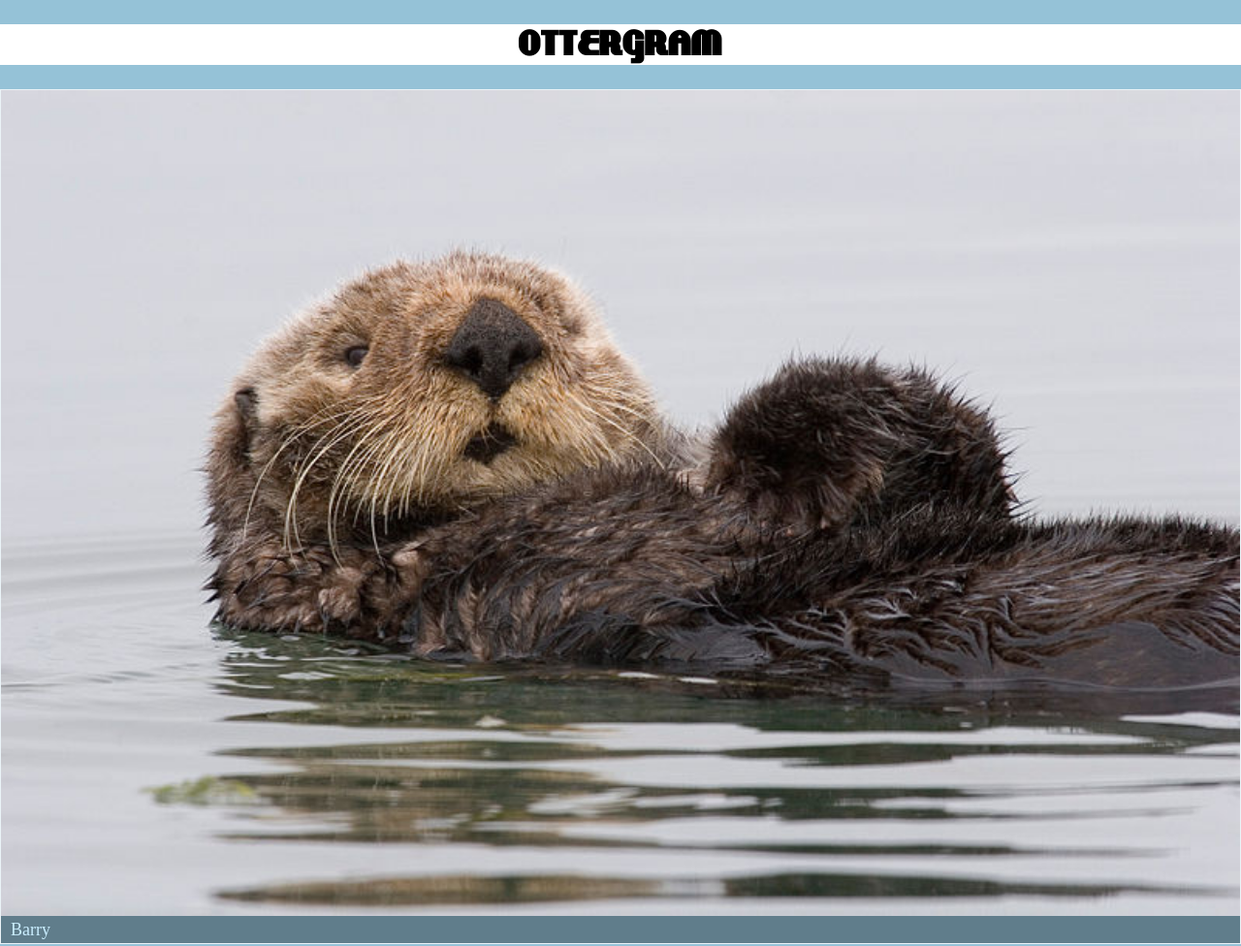
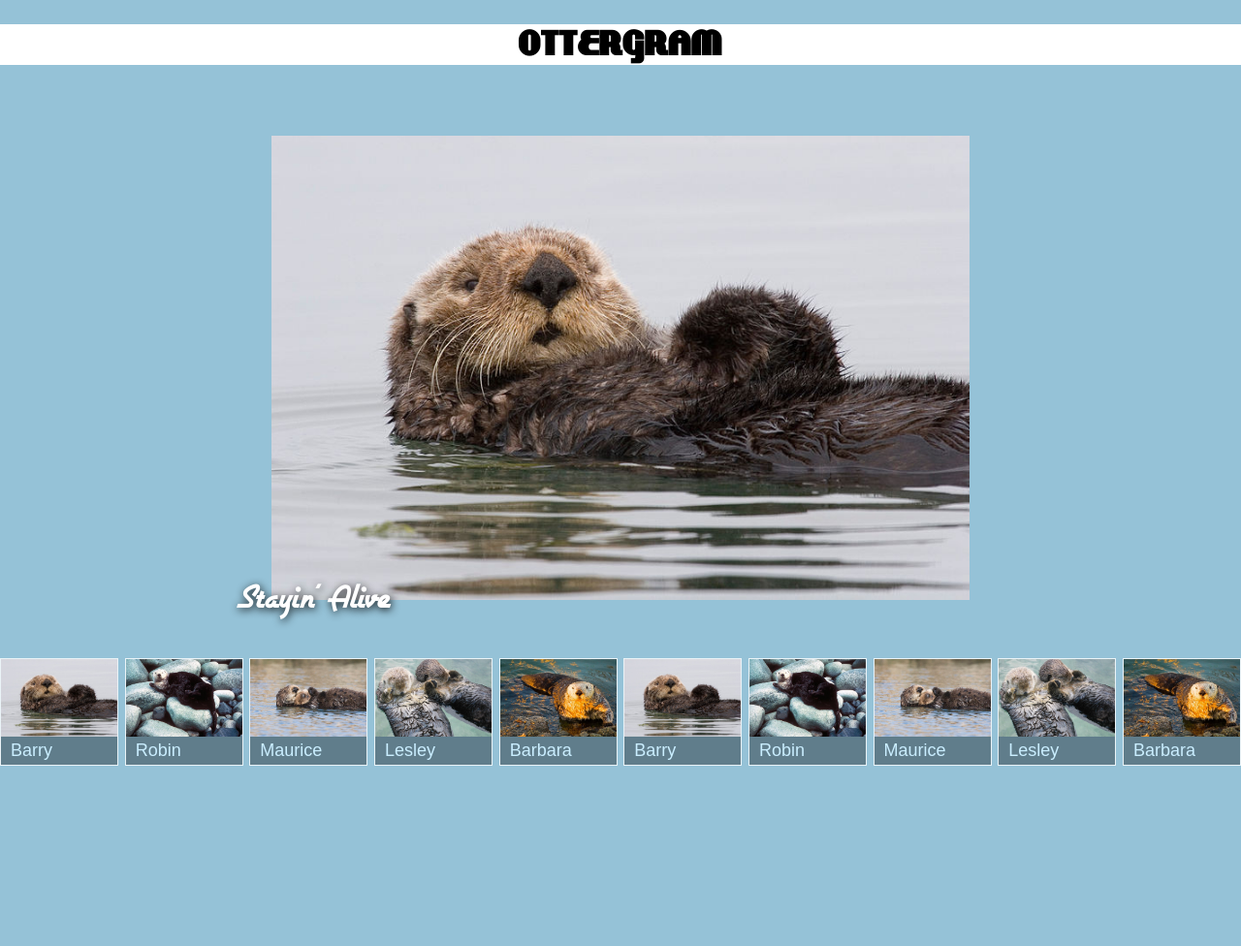
Before and after one commit to justinkhado/ottergram2, a plain HTML site: page index.html in a window 1280 px wide. Shown: the top 976 px of the page at 97% size. After the commit the page ends 800 px from the top, so only its background shows below. Drawn offline with nearby package versions, Linux system fonts and the light colour scheme.

Commit message:
finished ch 4

```diff
--- a/index.html
+++ b/index.html
@@ -15,9 +15,10 @@
         <meta name="theme-color" content="#ffffff">
     </head>
     <body>
-    <header>
+        <header class="main-header">
             <h1 class="logo-text">ottergram</h1>
         </header>
+        <main class="main-content">
             <ul class="thumbnail-list">
                 <li class="thumbnail-item">
                     <a href="#">
@@ -49,6 +50,44 @@
                         <span class="thumbnail-title">Barbara</span>
                     </a>
                 </li>
+                <li class="thumbnail-item">
+                    <a href="#">
+                        <img class="thumbnail-image" src="img/otter1.jpg" alt="Barry the Otter">
+                        <span class="thumbnail-title">Barry</span>
+                    </a>
+                </li>
+                <li class="thumbnail-item">
+                    <a href="#">
+                        <img class="thumbnail-image" src="img/otter2.jpg" alt="Robin the Otter">
+                        <span class="thumbnail-title">Robin</span>
+                    </a>
+                </li>
+                <li class="thumbnail-item">
+                    <a href="#">
+                        <img class="thumbnail-image" src="img/otter3.jpg" alt="Maurice the Otter">
+                        <span class="thumbnail-title">Maurice</span>
+                    </a>
+                </li>
+                <li class="thumbnail-item">
+                    <a href="#">
+                        <img class="thumbnail-image" src="img/otter4.jpg" alt="Lesley the Otter">
+                        <span class="thumbnail-title">Lesley</span>
+                    </a>
+                </li>
+                <li class="thumbnail-item">
+                    <a href="#">
+                        <img class="thumbnail-image" src="img/otter5.jpg" alt="Barbara the Otter">
+                        <span class="thumbnail-title">Barbara</span>
+                    </a>
+                </li>
             </ul>
+
+            <div class="detail-image-container">
+                <div class="detail-image-frame">
+                    <img class="detail-image" src="img/otter1.jpg" alt="">
+                    <span class="detail-image-title">Stayin' Alive</span>
+                </div>
+            </div>
+        </main>
     </body>
 </html>
--- a/stylesheets/styles.css
+++ b/stylesheets/styles.css
@@ -1,21 +1,43 @@
+@font-face {
+    font-family: 'airstreamregular';
+    src: url('fonts/Airstream-webfont.eot');
+    src: url('fonts/Airstream-webfont.eot?#iefix') format('embedded-opentype'),
+         url('fonts/Airstream-webfont.woff') format('woff'),
+         url('fonts/Airstream-webfont.ttf') format('truetype'),
+         url('fonts/Airstream-webfont.svg#airstreamregular') format('svg');
+    font-weight: normal;
+    font-style: normal;
+    }
+
 @font-face {
     font-family: 'lakeshore';
     src: url('fonts/LAKESHOR-webfont.eot');
     src: url('fonts/LAKESHOR-webfont.eot?#iefix') format('embedded-opentype'),
-    url('fonts/LAKESHOR-webfont.woff') format('woff'),
-    url('fonts/LAKESHOR-webfont.ttf') format('truetype'),
-    url('fonts/LAKESHOR-webfont.svg#lakeshore') format('svg');
+         url('fonts/LAKESHOR-webfont.woff') format('woff'),
+         url('fonts/LAKESHOR-webfont.ttf') format('truetype'),
+         url('fonts/LAKESHOR-webfont.svg#lakeshore') format('svg');
     font-weight: normal;
     font-style: normal;
 }
 
+html, body {
+    height: 100%;
+}
+
 body {
+    display: flex;
+    flex-direction: column;
+
     font-size: 10px;
     background: rgb(149, 194, 215);
 }
 
 a {
     text-decoration: none;
+}
+
+.main-header {
+    flex: 0 1 auto;
 }
 
 .logo-text {
@@ -27,19 +49,30 @@ a {
     font-size: 37px;
 }
 
-.thumbnail-item + .thumbnail-item {
-    margin-top: 10px;
+.main-content {
+    flex: 1 1 auto;
+    display: flex;
+    flex-direction: column;
 }
 
 .thumbnail-item {
-    display: block;
+    display: inline-block;
+    min-width: 120px;
+    max-width: 120px;
     border: 1px solid rgb(100%, 100%, 100%);
     border: 1px solid rgba(100%, 100%, 100%, 0.8);
 }
 
 .thumbnail-list {
+    flex: 0 1 auto;
+    order: 2;
+    display: flex;
+    justify-content: space-between;
     list-style: none;
     padding: 0;
+
+    white-space: nowrap;
+    overflow-x: auto;
 }
 
 .thumbnail-image {
@@ -55,5 +88,33 @@ a {
     background: rgb(96, 125, 139);
     color: rgb(202, 238, 255);
 
+    font-family: sans-serif;
     font-size: 18px;
 }
+
+.detail-image-container {
+    flex: 1 1 auto;
+    display: flex;
+    justify-content: center;
+    align-items: center;
+}
+
+.detail-image-frame {
+    position: relative;
+    text-align: center;
+}
+
+.detail-image {
+    width: 90%;
+}
+
+.detail-image-title {
+    position: absolute;
+    bottom: -16px;
+    left: 4px;
+
+    font-family: airstreamregular;
+    color: white;
+    text-shadow: rgba(0, 0, 0, 0.9) 1px 2px 9px;
+    font-size: 40px;
+}
```
Lines whose indentation alone changed are shown as unchanged.
